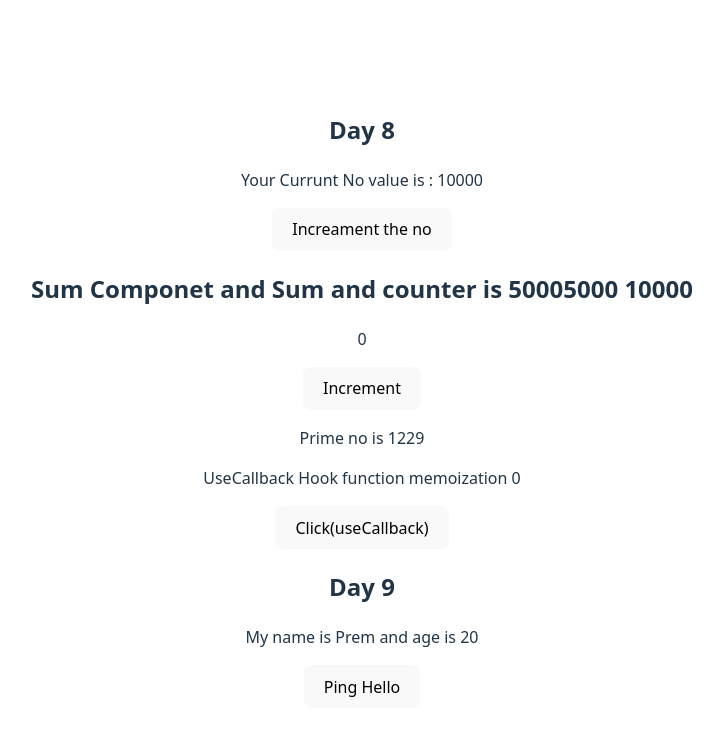
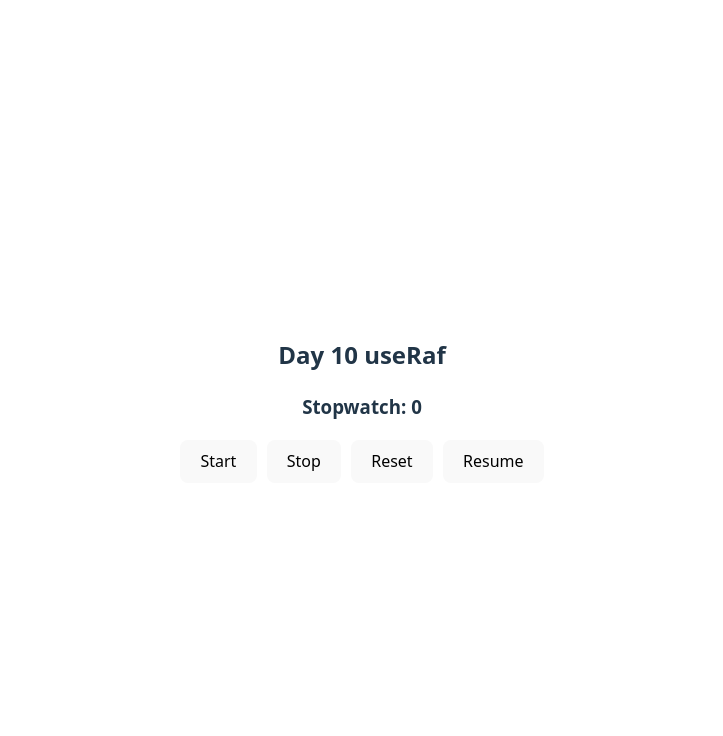
Before and after one commit to hunny345686/Learn-React-js, a React (Vite) app in the folder React-Basic/react-vite-day4/: page / in a window 1280 px wide. Shown: the top 736 px of the page, without its empty margins (278-1001 px from the left). Built offline with nearby package versions, Linux system fonts and the light colour scheme.

Commit message:
Learning - useRaf hook use how to use it will created only once it will not impect on rerander

```diff
--- /dev/null
+++ b/React-Basic/react-vite-day4/src/day10.jsx
@@ -0,0 +1,45 @@
+import { useRef, useState } from "react";
+// One way to do it assign variable out side of your function
+// let intervel = null;
+
+const Day10 = () => {
+  const [time, setTime] = useState(0);
+  const intervel = useRef(null);
+  const handleStart = () => {
+    if (intervel.current != null) {
+      return;
+    }
+    // console.log("Outside");
+    intervel.current = setInterval(() => {
+      // console.log("inside");
+      setTime((prev) => prev + 1);
+      // console.log(time);
+    }, 1000);
+  };
+
+  const handleStop = () => {
+    clearTimeout(intervel.current);
+  };
+  const handleReset = () => {
+    clearTimeout(intervel.current);
+    setTime(0);
+    intervel.current = null;
+  };
+  const handleResume = () => {
+    handleStart();
+  };
+  return (
+    <div>
+      <h2>Day 10 useRaf</h2>
+      <h3>Stopwatch: {time}</h3>
+      <div style={{ display: "flex", gap: "10px", marginTop: "10px" }}>
+        <button onClick={handleStart}>Start</button>
+        <button onClick={handleStop}>Stop</button>
+        <button onClick={handleReset}>Reset</button>
+        <button onClick={handleResume}>Resume</button>
+      </div>
+    </div>
+  );
+};
+
+export default Day10;
--- a/React-Basic/react-vite-day4/src/main.jsx
+++ b/React-Basic/react-vite-day4/src/main.jsx
@@ -7,6 +7,7 @@ import Dya6 from "./day6.jsx";
 import Dya7 from "./day7.jsx";
 import Dya8 from "./day8.jsx";
 import Day9 from "./day9.jsx";
+import Day10 from "./day10.jsx";
 
 createRoot(document.getElementById("root")).render(
   <>
@@ -14,6 +15,8 @@ createRoot(document.getElementById("root")).render(
     {/* <Day5 /> */}
     {/* Dya6 */}
     {/* <Dya7 /> */}
-    <Dya8 />
+    {/* <Dya8 /> */}
+    {/* <Dya9 /> */}
+    <Day10 />
   </>
 );
```
